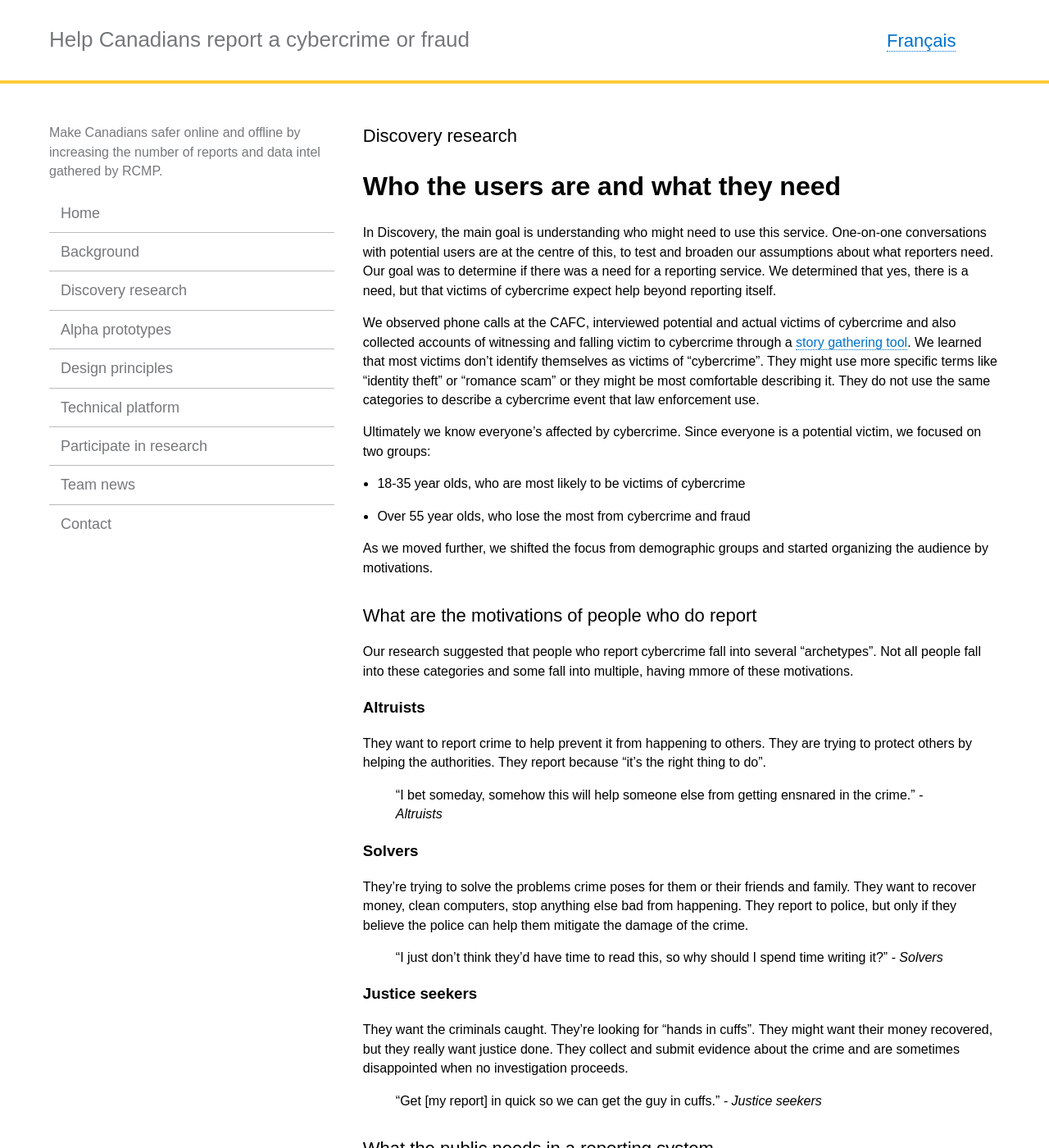
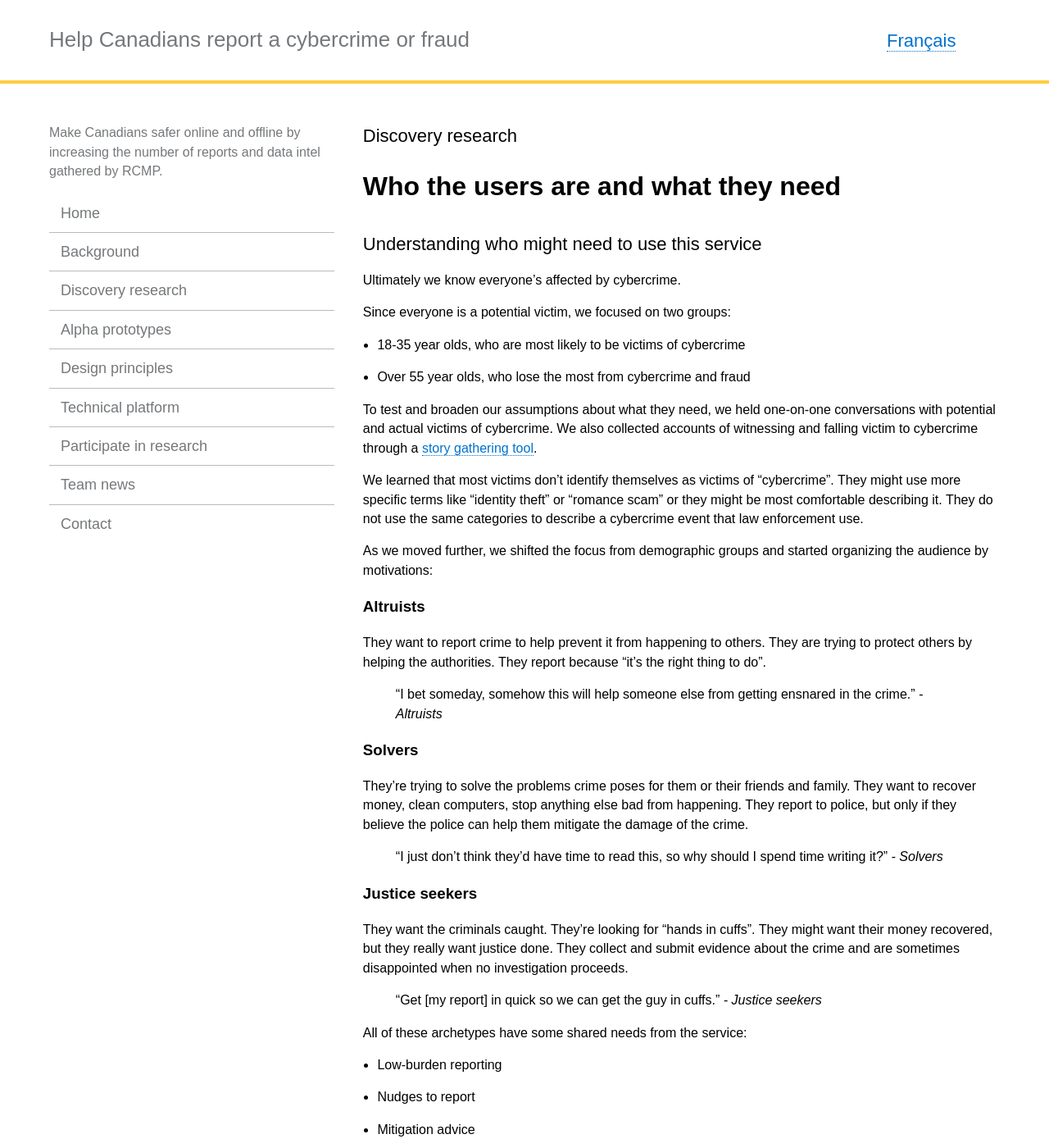
Before and after one commit to cds-snc/rcmp-report-a-cybercrime-alpha-documentation, a Jekyll site: the page built from _pages/en/discovery.md, in a window 1280 px wide and 1400 px high. Shown: the whole window at 82% size. Built offline with Jekyll 4.4.1, drawn with Linux system fonts in a browser that asks for light colours; some of the changed text lies outside the part shown.

Commit message:
Update discovery.md

```diff
--- a/_pages/en/discovery.md
+++ b/_pages/en/discovery.md
@@ -8,19 +8,19 @@ trans_url: "/decouverte/"
 
 # Who the users are and what they need
 
-In Discovery, the main goal is understanding who might need to use this service. One-on-one conversations with potential users are at the centre of this, to test and broaden our assumptions about what reporters need. Our goal was to determine if there was a need for a reporting service. We determined that yes, there is a need, but that victims of cybercrime expect help beyond reporting itself.
+## Understanding who might need to use this service
 
-We observed phone calls at the CAFC, interviewed potential and actual victims of cybercrime and also collected accounts of witnessing and falling victim to cybercrime through a [story gathering tool](https://tell-us.cds-snc.ca). We learned that most victims don't identify themselves as victims of "cybercrime". They might use more specific terms like "identity theft" or "romance scam" or they might be most comfortable describing it. They do not use the same categories to describe a cybercrime event that law enforcement use.
+Ultimately we know everyone's affected by cybercrime.
 
-Ultimately we know everyone's affected by cybercrime. Since everyone is a potential victim, we focused on two groups:
+Since everyone is a potential victim, we focused on two groups:
   - 18-35 year olds, who are most likely to be victims of cybercrime
   - Over 55 year olds, who lose the most from cybercrime and fraud
 
-As we moved further, we shifted the focus from demographic groups and started organizing the audience by motivations.
+To test and broaden our assumptions about what they need, we held one-on-one conversations with potential and actual victims of cybercrime. We also collected accounts of witnessing and falling victim to cybercrime through a [story gathering tool](https://tell-us.cds-snc.ca).
 
-## What are the motivations of people who do report
+We learned that most victims don't identify themselves as victims of "cybercrime". They might use more specific terms like "identity theft" or "romance scam" or they might be most comfortable describing it. They do not use the same categories to describe a cybercrime event that law enforcement use.
 
-Our research suggested that people who report cybercrime fall into several "archetypes". Not all people fall into these categories and some fall into multiple, having mmore of these motivations.
+As we moved further, we shifted the focus from demographic groups and started organizing the audience by motivations:
 
 ### Altruists
 They want to report crime to help prevent it from happening to others. They are trying to protect others by helping the authorities. They report because "it's the right thing to do".
@@ -37,18 +37,14 @@ They want the criminals caught. They're looking for "hands in cuffs". They might
 > "Get [my report] in quick so we can get the guy in cuffs."
 *- Justice seekers*
 
-## What the public needs in a reporting system
-
-All of these archetypes have some shared needs from the service. Here are some of the key needs the public has:
+All of these archetypes have some shared needs from the service:
   - Low-burden reporting
   - Nudges to report
   - Mitigation advice
   - Emotional reassurance
   - Evidence sharing
 
-## What law enforcement need in a reporting system
-
-Meeting law enforcement needs all starts with making sure we're getting comprehensive stories from victims. Here are some of the key needs of law enforcement:
+Meeting law enforcement needs starts with making sure we're getting comprehensive stories from victims, their needs include:
   - Comprehensive narratives
   - Categorization
   - Key fields
```
